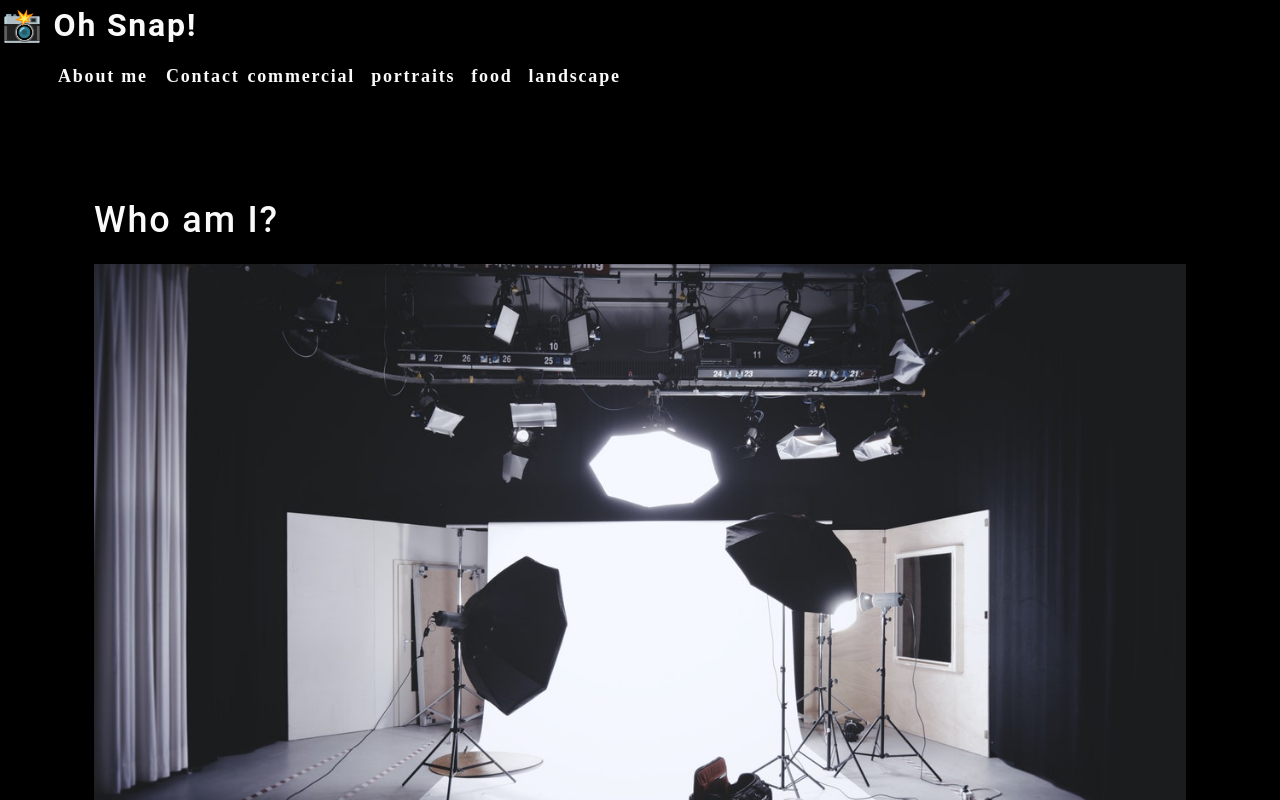
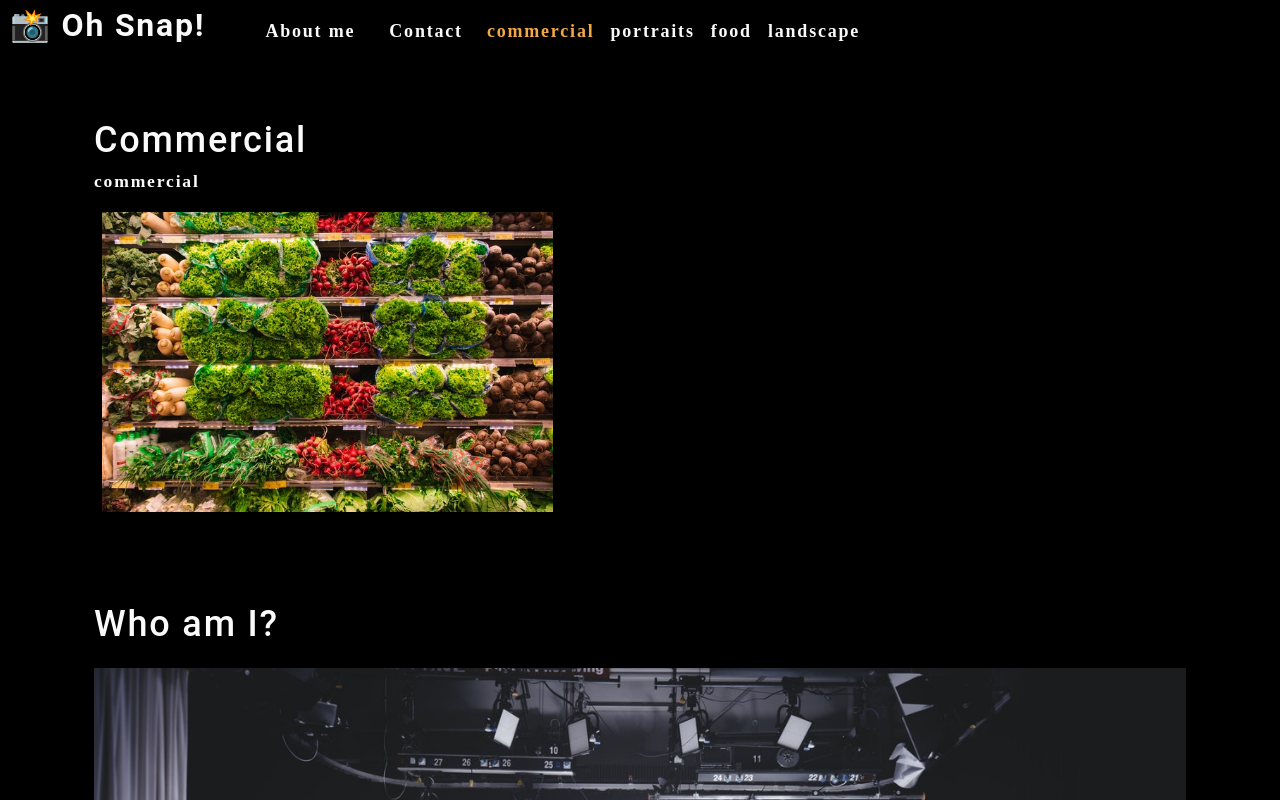
Before and after one commit to faceless128/photo-port, a React (Create React App) app: page / in a window 1280 px wide. Shown: the top 800 px of the page. Built offline with nearby package versions, Linux system fonts and the light colour scheme.

Commit message:
added state to nav

```diff
--- a/src/App.js
+++ b/src/App.js
@@ -1,12 +1,22 @@
-import logo from './logo.svg';
+import React, { useState } from 'react';
 import Nav from './components/Nav';
 import About from './components/About';
+import Gallery from './components/Gallery';
 
 function App() {
+  const [categories] = useState([
+    { name: "commercial", description: "Photos of grocery stores, food trucks, and other commercial projects" },
+    { name: "portraits", description: "Portraits of people in my life" },
+    { name: "food", description: "Delicious delicacies" },
+    { name: "landscape", description: "Fields, farmhouses, waterfalls, and the beauty of nature" },
+  ]);
+  const [currentCategory, setCurrentCategory] = useState(categories[0]);
+
   return (
     <div>
-      <Nav> </Nav>
+      <Nav categories={categories} setCurrentCategory={setCurrentCategory} currentCategory={currentCategory}></Nav>
       <main>
+        <Gallery></Gallery>
         <About></About>
       </main>
     </div>
--- /dev/null
+++ b/src/components/Gallery/index.js
@@ -0,0 +1,25 @@
+import React from 'react';
+import { capitalizeFirstLetter } from '../../utils/helpers';
+import photo from "../../assets/small/commercial/0.jpg";
+
+function Gallery() {
+  const currentCategory = {
+    name: "commercial",
+    description: "Photos of grocery stores, food trucks, and other commercial projects",
+  };
+  return (
+    <section>
+      <h1>{capitalizeFirstLetter(currentCategory.name)}</h1>
+      <p>{currentCategory.name}</p>
+      <div className="flex-row">
+        <img
+          src={photo}
+          alt="Commercial Example"
+          className="img-thumbnail mx-1"
+          />
+      </div>
+    </section>
+  );
+}
+
+export default Gallery;
--- a/src/components/Nav/index.js
+++ b/src/components/Nav/index.js
@@ -1,33 +1,22 @@
-import React from 'react';
+import React, { useEffect } from 'react';
+import { capitalizeFirstLetter } from "../../utils/helpers";
 
-// function categorySelected(name) {
-//   console.log(`${name} clicked`)
-// }
+function Nav(props) {
+  const {
+    categories = [],
+    setCurrentCategory,
+    currentCategory,
+  } = props;
 
-function Nav() {
-    const categories = [
-        {
-          name: "commercial",
-          description:
-            "Photos of grocery stores, food trucks, and other commercial projects",
-        },
-        { name: "portraits", description: "Portraits of people in my life" },
-        { name: "food", description: "Delicious delicacies" },
-        {
-          name: "landscape",
-          description: "Fields, farmhouses, waterfalls, and the beauty of nature",
-        },
-      ];
-
-  function categorySelected(name) {
-    console.log(`${name} clicked`)
-  }
+  useEffect(() => {
+    document.title = capitalizeFirstLetter(currentCategory.name);
+  }, [currentCategory]);
 
    return (
-    <header>
+    <header className="flex-row px-1">
       <h2>
         <a data-testid="link" href="/">
-          <span role="img" aria-label="camera"> 📸</span> Oh Snap!
+          <span role="img" aria-label="camera"> {" "} 📸</span> {" "} Oh Snap!
         </a>
       </h2>
       <nav>
@@ -37,15 +26,14 @@
               About me
             </a>
           </li>
-          <li>
+          <li className="mx-2">
             <span>Contact</span>
           </li>
         {categories.map((category) => (
-          <li
-            className="mx-1"
-            key={category.name}
-          >
-            <span onClick={ () => categorySelected(category.name) } >
+          <li className={`mx-1 ${
+            currentCategory.name === category.name && 'navActive'
+          }`} key={category.name}>
+            <span onClick={ () => setCurrentCategory(category.name) } >
               {category.name}
             </span>
           </li>
```
